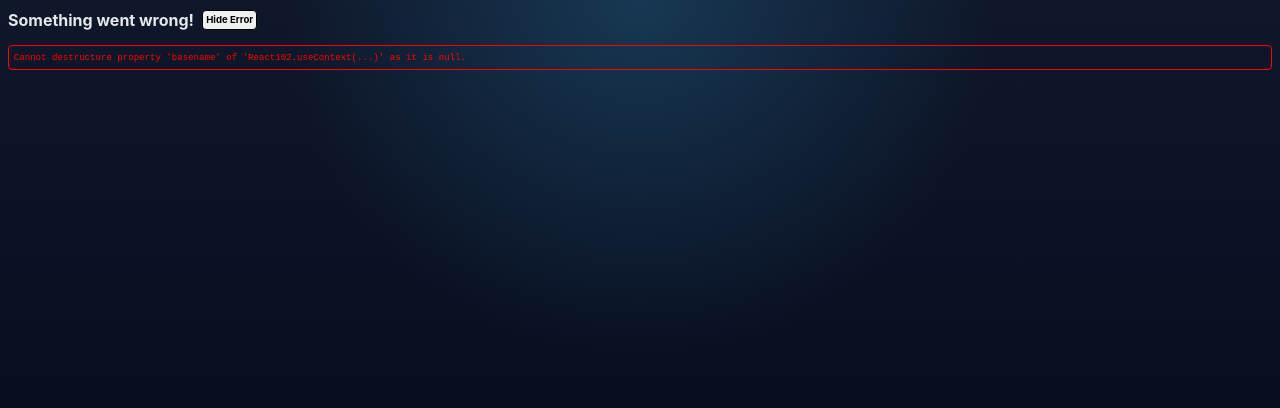
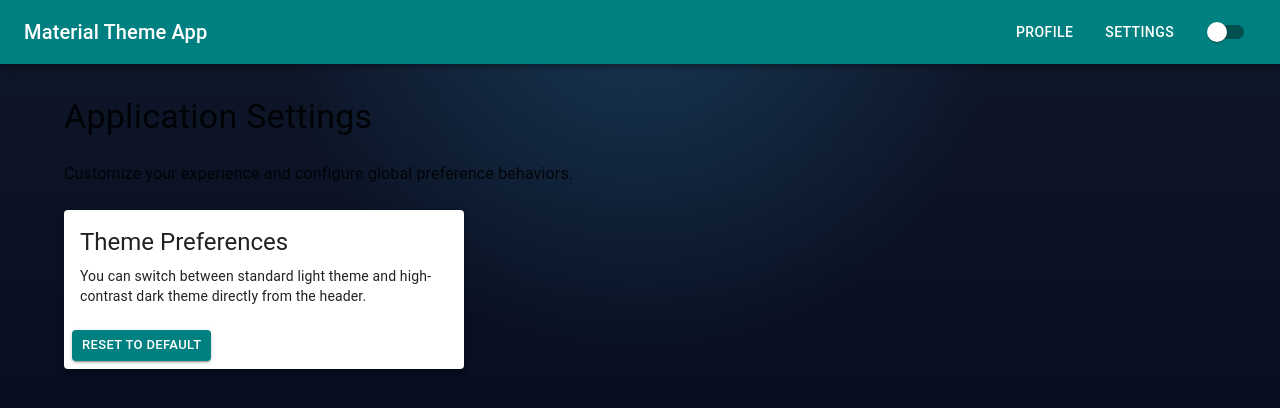
Before and after one commit to jgsoto/technology-research, a React (Vite) app: page /settings in a window 1280 px wide. Shown: the top 408 px of the page. Built offline with nearby package versions, Linux system fonts and the light colour scheme.

Commit message:
feat(router): add profile and settings pages and configure application router inside App

```diff
--- a/src/App.tsx
+++ b/src/App.tsx
@@ -1,6 +1,10 @@
-import { RouterProvider } from "@tanstack/react-router";
-import { router } from "./router/router";
+import { ThemeProviderContext } from "./context/ThemeContext";
+import { AppRouter } from "./router/AppRouter";
 
 export const App = () => {
-  return <RouterProvider router={router} />;
+  return (
+    <ThemeProviderContext>
+      <AppRouter />
+    </ThemeProviderContext>
+  );
 };
--- /dev/null
+++ b/src/pages/ProfilePage.tsx
@@ -0,0 +1,27 @@
+import { Typography, Box } from "@mui/material";
+import { InfoCard } from "../components/molecules/InfoCard";
+
+export const ProfilePage = () => {
+    const handleEditProfile = () => {
+        // Action will be implemented when needed
+    };
+
+    return (
+        <Box sx={{ display: "flex", flexDirection: "column", gap: 3 }}>
+            <Typography variant="h4" component="h2">
+                User Profile
+            </Typography>
+            <Typography variant="body1">
+                Manage your personal information and view your account details.
+            </Typography>
+            <Box sx={{ maxWidth: 400 }}>
+                <InfoCard
+                    title="John Doe"
+                    description="Email: john.doe@example.com\nRole: Systems Engineer"
+                    buttonLabel="Edit Profile"
+                    onButtonClick={handleEditProfile}
+                />
+            </Box>
+        </Box>
+    );
+};
--- /dev/null
+++ b/src/pages/SettingsPage.tsx
@@ -0,0 +1,27 @@
+import { Typography, Box } from "@mui/material";
+import { InfoCard } from "../components/molecules/InfoCard";
+
+export const SettingsPage = () => {
+    const handleResetSettings = () => {
+        // Action will be implemented when needed
+    };
+
+    return (
+        <Box sx={{ display: "flex", flexDirection: "column", gap: 3 }}>
+            <Typography variant="h4" component="h2">
+                Application Settings
+            </Typography>
+            <Typography variant="body1">
+                Customize your experience and configure global preference behaviors.
+            </Typography>
+            <Box sx={{ maxWidth: 400 }}>
+                <InfoCard
+                    title="Theme Preferences"
+                    description="You can switch between standard light theme and high-contrast dark theme directly from the header."
+                    buttonLabel="Reset to Default"
+                    onButtonClick={handleResetSettings}
+                />
+            </Box>
+        </Box>
+    );
+};
--- /dev/null
+++ b/src/router/AppRouter.tsx
@@ -0,0 +1,18 @@
+import { BrowserRouter, Routes, Route, Navigate } from "react-router-dom";
+import { MainLayout } from "../components/templates/MainLayout";
+import { ProfilePage } from "../pages/ProfilePage";
+import { SettingsPage } from "../pages/SettingsPage";
+
+export const AppRouter = () => {
+    return (
+        <BrowserRouter>
+            <MainLayout>
+                <Routes>
+                    <Route path="/profile" element={<ProfilePage />} />
+                    <Route path="/settings" element={<SettingsPage />} />
+                    <Route path="*" element={<Navigate to="/profile" replace />} />
+                </Routes>
+            </MainLayout>
+        </BrowserRouter>
+    );
+};
```
